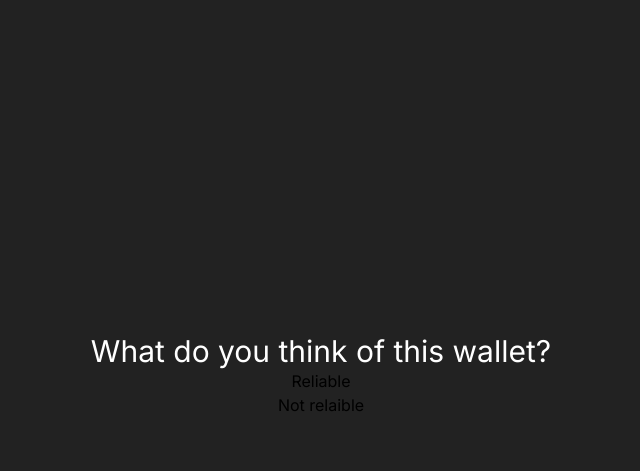
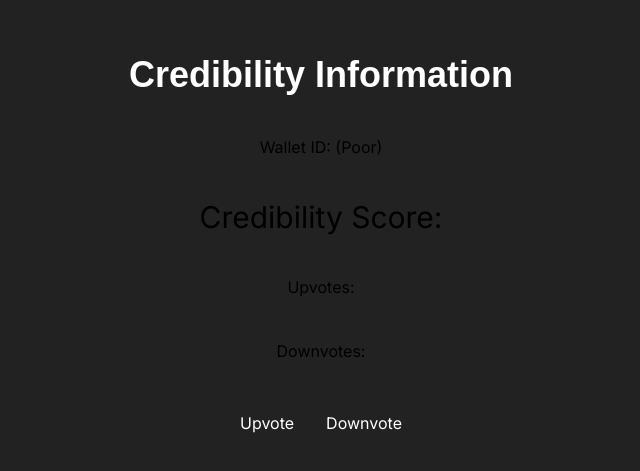
Before and after one commit to hardiv/PayPlot, a Next.js app: page / in a window 1280 px wide. Shown: the part 785-1256 px from the top of the page, without its empty margins (319-959 px from the left). Built offline with nearby package versions, Linux system fonts and the light colour scheme.

Commit message:
Update page, transactionWidget, credibility, search

```diff
--- a/src/app/components/transactionWidget.tsx
+++ b/src/app/components/transactionWidget.tsx
@@ -12,7 +12,7 @@ function TransactionWidget (props: TransactionProps) {
   return (
     <div className="bg-gray-600 mb-2 mr-2 rounded-md p-4">
       <p className="text-white mb-1">ID : {transaction.transactionId}</p>
-      <p className="">
+      <p className="text-xs">
         Transferred {transaction.amount} from {transaction.fromAddress} to {transaction.toAddress} on {transaction.date}
       </p>
     </div>
--- a/src/app/page.tsx
+++ b/src/app/page.tsx
@@ -9,8 +9,7 @@ import Credibility from "./sections/credibility";
 
 export default function Home() {
   const [scrolled, setScrolled] = useState(false);
-
-
+  const [walletID, setWalletID] = useState(""); // State for wallet ID
 
   useEffect(() => {
     const handleScroll = () => {
@@ -37,8 +36,8 @@ export default function Home() {
         <div className="min-h-screen w-full">
           <NavBar scrolled={scrolled} />
           <div className="flex-grow mt-navbar">
-            <Search/>
-            <Credibility/>
+            <Search setWalletID={setWalletID} />  {/* Pass setWalletID to Search */}
+            <Credibility walletID={walletID} />  {/* Pass walletID to Credibility */}
           </div>
         </div>
       </body>
--- a/src/app/sections/credibility.tsx
+++ b/src/app/sections/credibility.tsx
@@ -1,16 +1,44 @@
-import { useEffect, useState } from "react";
-import { getWalletInfo } from "../../backend/web3"
+import React from "react";
 
-export default function Credibility() {
-  const [walletInfo, setWalletInfo] = useState({ upvotes: 0, downvotes: 0 });
+interface CredibilityProps {
+  walletID: string;
+}
+
+export default function Credibility({ walletID }: CredibilityProps) {
+  const handleUpvote = () => {
+    console.log(`Upvoted wallet ID: ${walletID}`);
+  };
+
+  const handleDownvote = () => {
+    console.log(`Downvoted wallet ID: ${walletID}`);
+  };
 
   return (
-    <section className="flex flex-col items-center justify-center w-full h-huscle-screen bg-background">
-      <p className="text-3xl text-white items-center justify-center">What do you think of this wallet?</p>
-
-      <p>Reliable</p>
-      <p>Not relaible</p>
+    <section className="flex flex-col items-center w-full h-huscle-screen bg-background">
+      <div className="flex w-full flex-col items-center flex-[2]">
+        <h1 className="text-4xl text-white mt-10 font-bakbak">
+          Credibility Information
+        </h1>
+        <p className="mt-10">Wallet ID: {walletID} (Poor)</p>
+        {/* Poor | Satisfactory  */}
+        <p className="mt-10 text-3xl">Credibility Score: {walletID}</p>
+        <p className="mt-10">Upvotes: {walletID}</p>
+        <p className="mt-10">Downvotes: {walletID}</p>
+        <div className="mt-10 flex space-x-4">
+          <button
+            onClick={handleUpvote}
+            className="p-2 bg-green-500 text-white rounded-md"
+          >
+            Upvote
+          </button>
+          <button
+            onClick={handleDownvote}
+            className="p-2 bg-red-500 text-white rounded-md"
+          >
+            Downvote
+          </button>
+        </div>
+      </div>
     </section>
-  )
-
+  );
 }
--- a/src/app/sections/search.tsx
+++ b/src/app/sections/search.tsx
@@ -3,7 +3,11 @@ import Info from "@components/info";
 import Graph from "@components/graph";
 import { fetchWalletData, WalletData } from "@/backend/walletHistorySubscan";
 
-export default function Search() {
+interface SearchProps {
+  setWalletID: (walletID: string) => void;
+}
+
+export default function Search({ setWalletID }: SearchProps) {
   const [wallet, setWallet] = useState("0");
   const [inputValue, setInputValue] = useState("");
   const [submittedValue, setSubmittedValue] = useState("");
@@ -25,6 +29,7 @@ export default function Search() {
     setEntered(true);
     setValid(inputValue === "valid"); // Replace this with your actual validation logic
     setWallet(inputValue);
+    setWalletID(inputValue); // Update wallet ID in Home component
   };
 
   const handleInputChange = (event: React.ChangeEvent<HTMLInputElement>) => {
```
